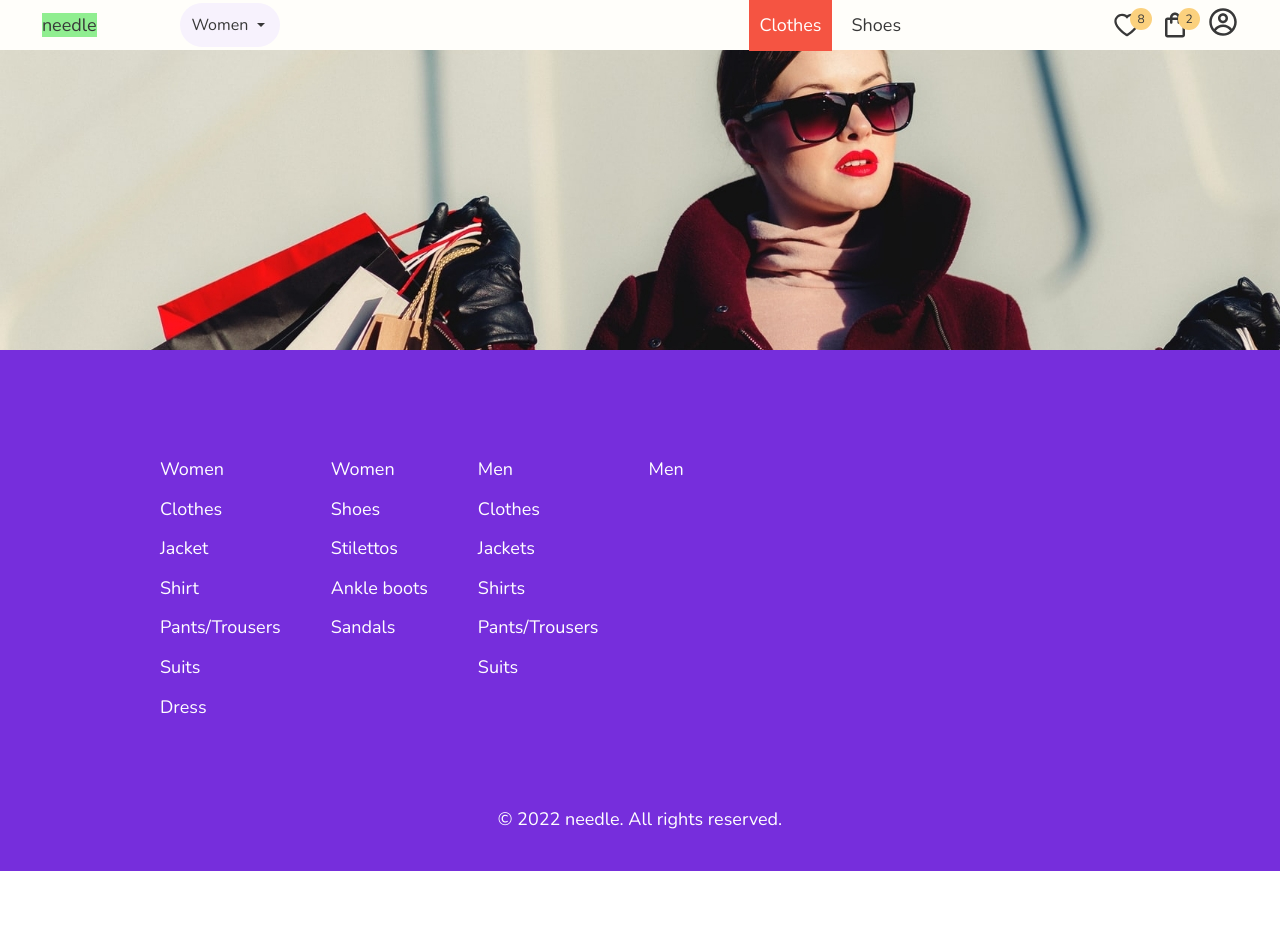
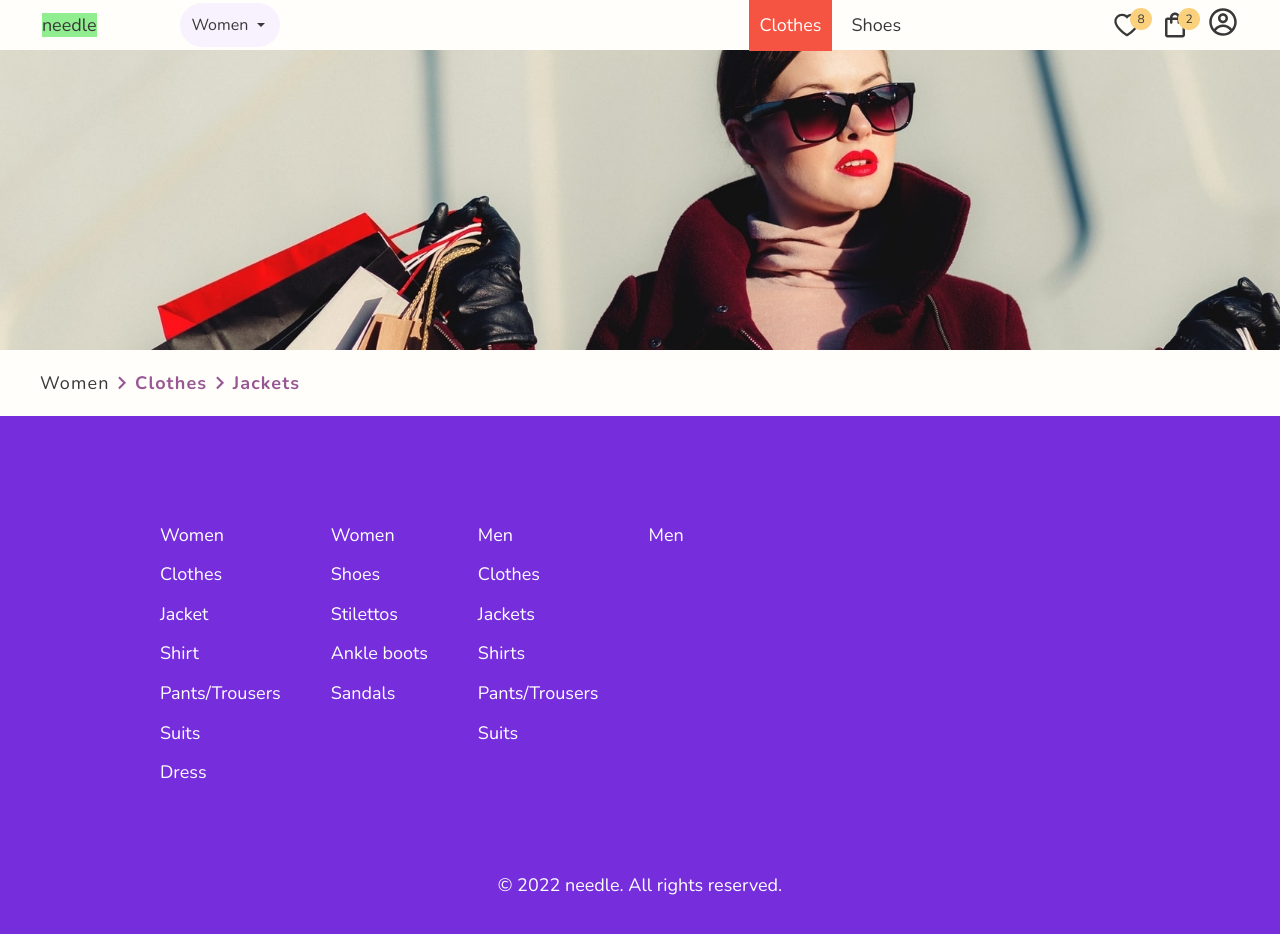
Before and after one commit to moisens/needle, a React (Vite) app: page /women-clothes in a window 1280 px wide. Shown: the top 934 px of the page. Before the commit the page ends 871 px from the top, so only its background shows below. Built offline with nearby package versions, Linux system fonts and the light colour scheme.

Commit message:
clothes component

```diff
--- /dev/null
+++ b/src/components/clothesContainer/Clothescontainer.tsx
@@ -0,0 +1,30 @@
+import "./clothes.scss";
+import { MdOutlineKeyboardArrowRight } from "react-icons/md";
+import { Link } from "react-router-dom";
+
+type Props = {};
+
+const Clothescontainer = (props: Props) => {
+  return (
+    <section className="clothes-container">
+      <section className="clothes-content">
+        <section className="clothes-links">
+          <p className="links-links">
+            <Link to="/women">Women</Link>
+            <span className="links-links active">
+              {" "}
+              <MdOutlineKeyboardArrowRight size="1.6rem" />
+              <Link to="/women-clothes">Clothes</Link>
+            </span>
+            <span className="links-links active">
+              <MdOutlineKeyboardArrowRight size="1.6rem" />
+              <Link to="/women-clothes">Jackets</Link>
+            </span>
+          </p>
+        </section>
+      </section>
+    </section>
+  );
+};
+
+export default Clothescontainer;
--- /dev/null
+++ b/src/components/clothesContainer/clothes.scss
@@ -0,0 +1,32 @@
+@use "../../scss/mixins";
+@use "../../scss/variables";
+
+.clothes-container {
+  @include mixins.pageWidthHeight;
+  background-color: variables.$bck-yellow;
+}
+
+.clothes-content {
+  @include mixins.innerPageWidthHeigh;
+
+  .clothes-links {
+    padding: 20px 0 20px 40px;
+
+    .links-links {
+      font-weight: 100;
+      letter-spacing: 1.1px;
+      display: flex;
+      align-items: center;
+      cursor: pointer;
+
+      a {
+        color: variables.$grayish-color;
+      }
+
+      & .active > * {
+        font-weight: bold;
+        color: variables.$faded-darkpurple;
+      }
+    }
+  }
+}
--- a/src/pages/ClothesWomen.page.tsx
+++ b/src/pages/ClothesWomen.page.tsx
@@ -1,10 +1,13 @@
 import "../pages/pages.scss";
 import Headerclothes from "../components/headers/Headerclothes";
+import Clothescontainer from "../components/clothesContainer/Clothescontainer";
+
 
 const ClothesWomen = () => {
   return (
     <main className="pages-container">
       <Headerclothes />
+      <Clothescontainer />
     </main>
   )
 }
```
